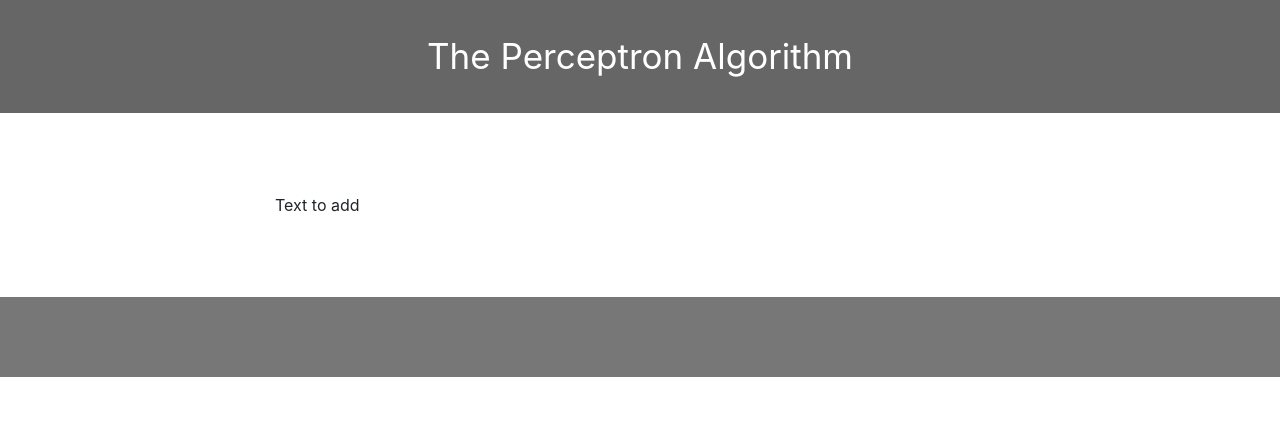
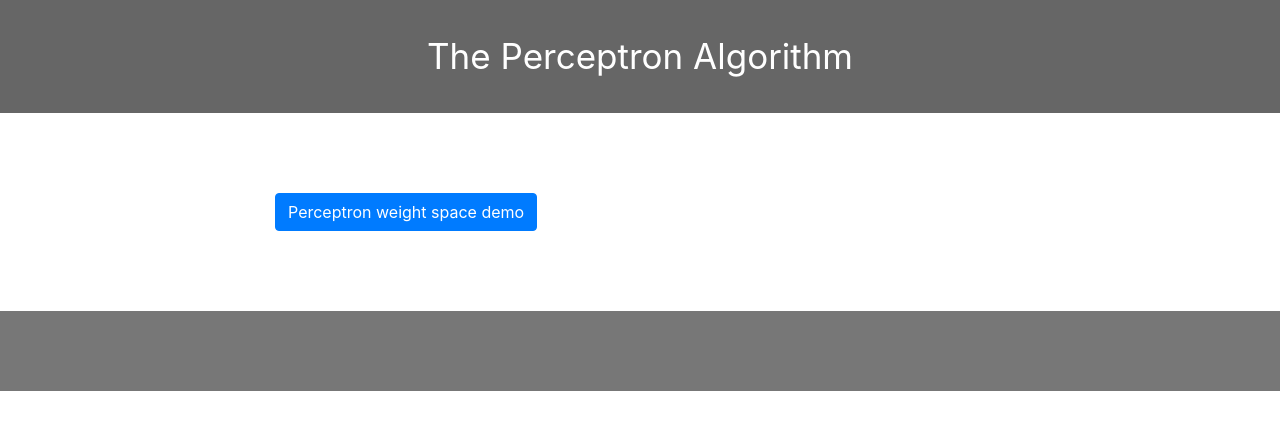
Before and after one commit to kareemalsawah/Intro_to_machine_learning, a plain HTML site: page index.html in a window 1280 px wide. Drawn offline with nearby package versions, Linux system fonts and the light colour scheme; some packages are replaced by stand-ins of ours.

Commit message:
Add perceptron link

```diff
--- a/index.html
+++ b/index.html
@@ -12,7 +12,7 @@
       <div class="col-lg-2">
       </div>
       <div class="col-lg-8">
-        Text to add
+        <a href="perceptron_weight_space.html" class="btn btn-primary">Perceptron weight space demo</a>
       </div>
     </div>
 </div>
```
